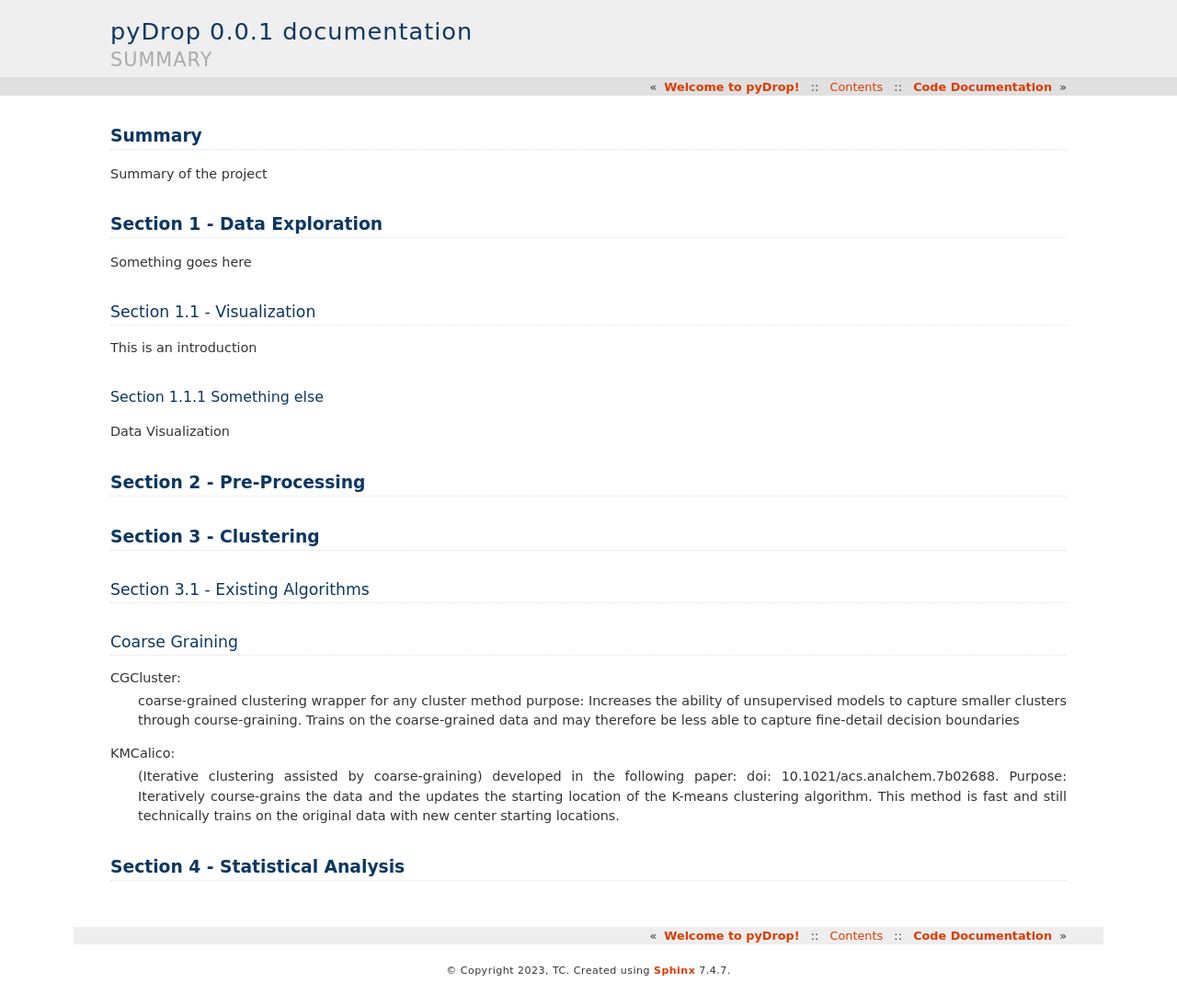
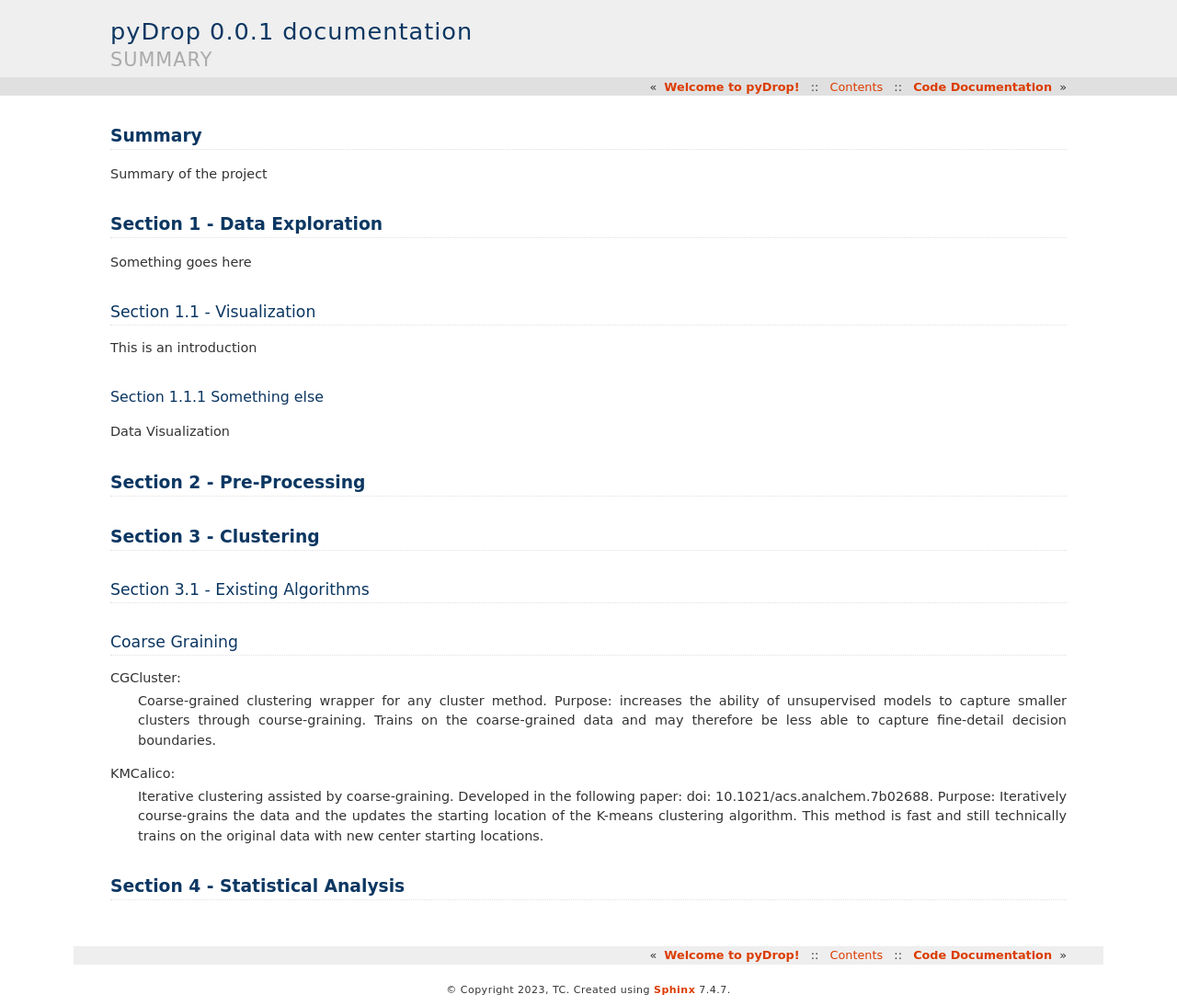
Before and after one commit to pyDrop/pyDrop, a Sphinx documentation site: the page built from sphinx/summary.rst, in a window 1280 px wide. Shown: the whole page at 92% size. Built offline with Sphinx 7.4.7, drawn with Linux system fonts in a browser that asks for light colours; before the commit the page ends 1072 px from its top, so only the background shows below that.

```diff
--- a/sphinx/index.rst
+++ b/sphinx/index.rst
@@ -17,7 +17,7 @@ This website documents all functions and classes for the pyDrop clustering packa
 
 
 
-Indices and tables
+Indices and Tables
 ==================
 
 * :ref:`genindex`
--- a/sphinx/summary.rst
+++ b/sphinx/summary.rst
@@ -29,12 +29,12 @@ Section 3.1 - Existing Algorithms
 Coarse Graining
 ---------------
 CGCluster:
-    coarse-grained clustering wrapper for any cluster method
-    purpose: Increases the ability of unsupervised models to capture smaller clusters through
+    Coarse-grained clustering wrapper for any cluster method.
+    Purpose: increases the ability of unsupervised models to capture smaller clusters through
     course-graining. Trains on the coarse-grained data and may therefore be less able
-    to capture fine-detail decision boundaries
+    to capture fine-detail decision boundaries.
 KMCalico:
-    (Iterative clustering assisted by coarse-graining) developed in the following paper: doi: 10.1021/acs.analchem.7b02688.
+    Iterative clustering assisted by coarse-graining. Developed in the following paper: doi: 10.1021/acs.analchem.7b02688.
     Purpose: Iteratively course-grains the data and the updates the starting location
     of the K-means clustering algorithm. This method is fast and still technically
     trains on the original data with new center starting locations.
```
